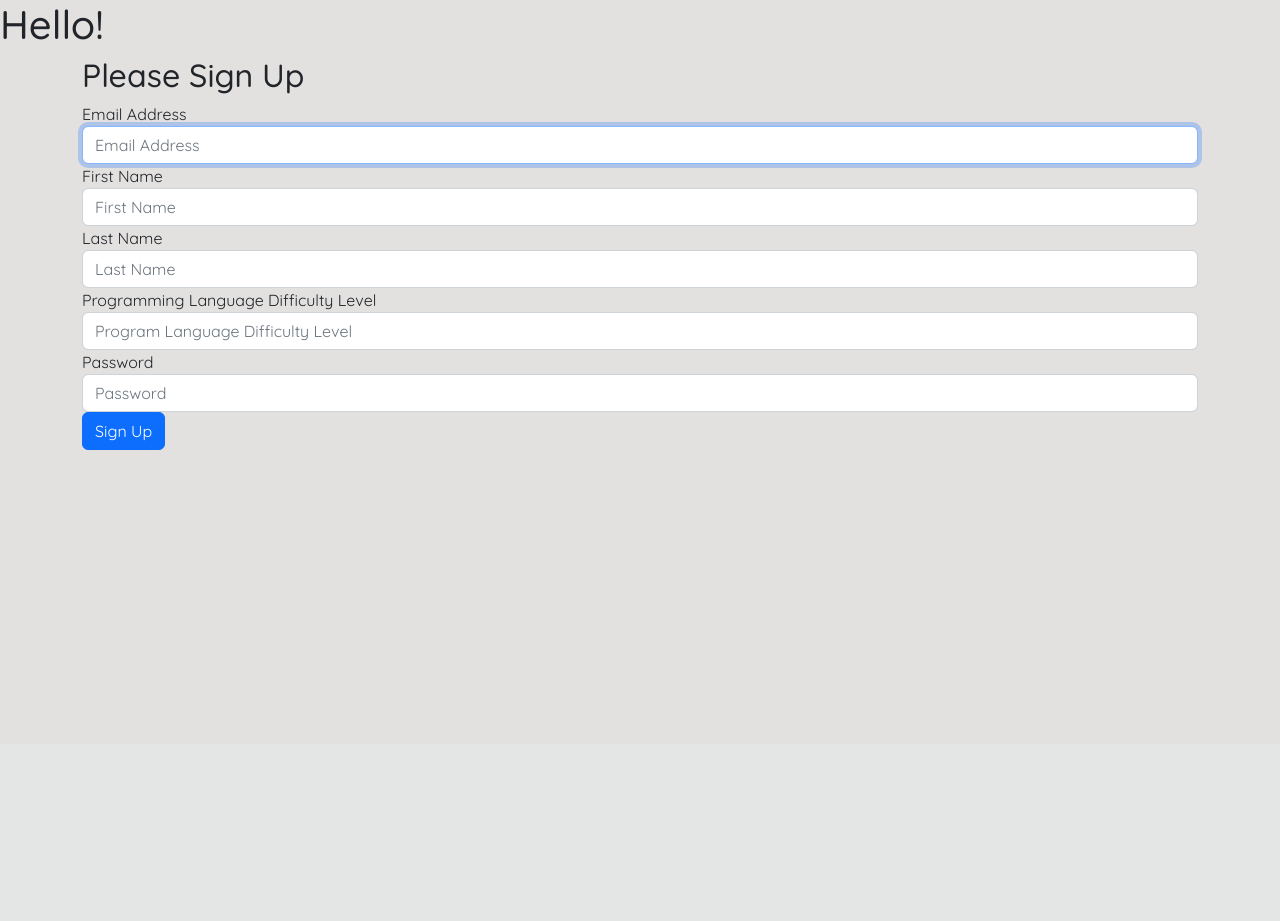
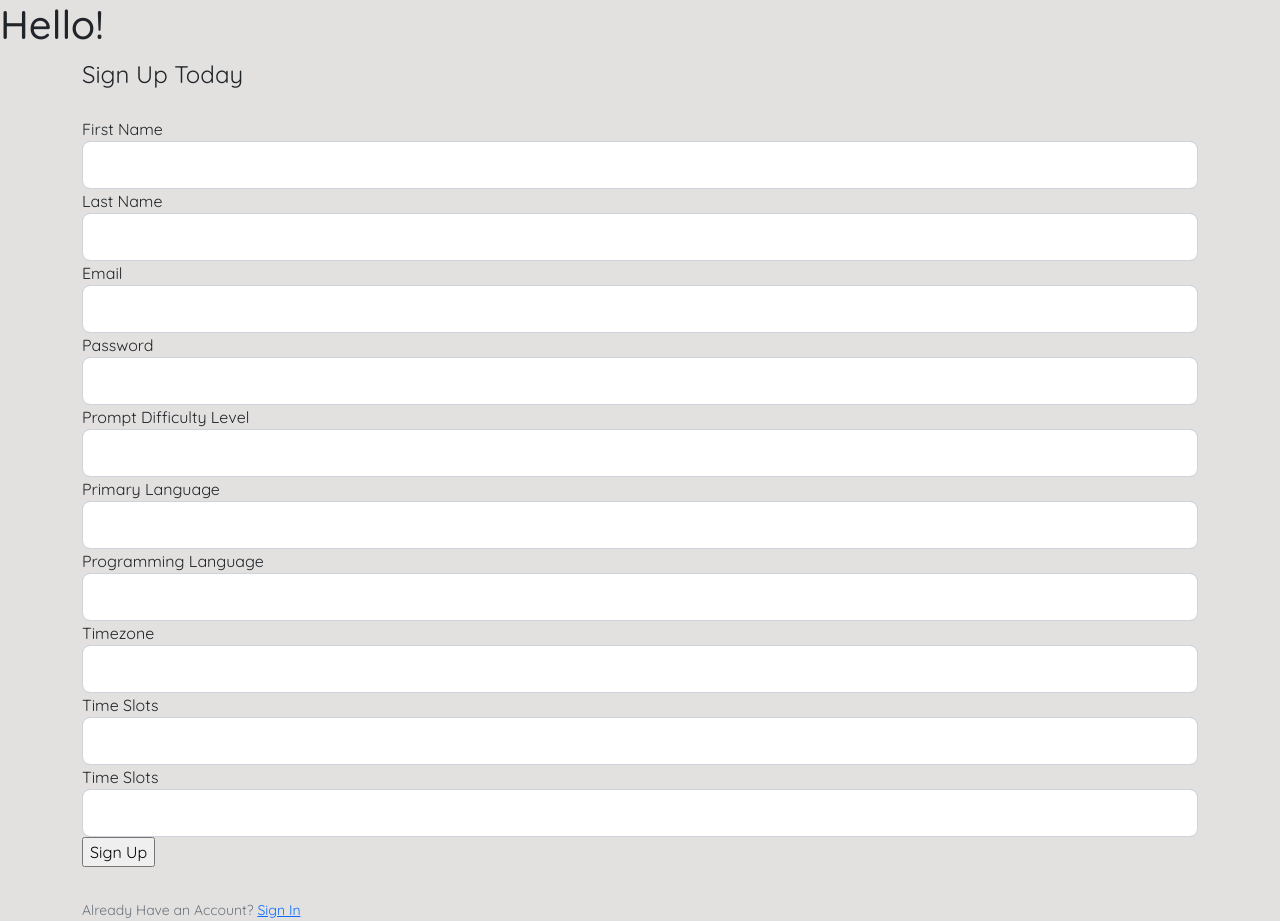
Before and after one commit to g-dailey/Hackbright-Project, a Flask app: page /register in a window 1280 px wide. Shown: the part 56-977 px from the top of the page. Before the commit the page ends 506 px from the top, so only its background shows below. Run offline with Flask 2, Linux system fonts and the light colour scheme; parts of the project's set-up code (start-up, migrations or seed data) failed here and were passed over; some libraries are stand-ins or nearby versions.

Commit message:
Created routes for login and registeration using the new forms

```diff
--- a/forms.py
+++ b/forms.py
@@ -1,14 +1,15 @@
 from flask_wtf import FlaskForm
-from wtforms import StringField, PasswordField, SubmitField, BooleanField, EmailField, ValidationError, TextAreaField
+from wtforms import StringField, PasswordField, SubmitField, BooleanField, ValidationError, TextAreaField
 from wtforms.validators import DataRequired, Length, Email, EqualTo
 from flask_wtf.file import FileField, FileAllowed
 from model import User, Pairing, Meeting, Prompt, TimeSlot, Timezone, Feedback
+# from flask_login import login_user, current_user, logout_user, login_required
 
 
 class SignUpForm(FlaskForm):
   email = StringField('Email', validators=[DataRequired(), Email()])
   first_name = StringField('First Name', validators=[DataRequired(), Length(min=2, max=20)])
-  last_name = StringField('First Name', validators=[DataRequired(), Length(min=2, max=20)])
+  last_name = StringField('Last Name', validators=[DataRequired(), Length(min=2, max=20)])
   password = PasswordField('Password', validators=[DataRequired()])
   #profile picture?
   prompt_difficulty_level = StringField('Prompt Difficulty Level', validators=[DataRequired()]) #how to make this a multiple select field and still exist in this form?
@@ -18,9 +19,6 @@ class SignUpForm(FlaskForm):
   #how to make it easy to select slots from day of the week and timeslots quickly rather than manualy entry for every day of the week?
   day_of_week = StringField('Time Slots', validators=[DataRequired()]) #how to make this a multiple select field and still exist in this form?
   timeslots = StringField('Time Slots', validators=[DataRequired()]) #how to make this a multiple select field and still exist in this form?
-
-
-
   submit = SubmitField('Sign Up')
 
   def validate_email(self, email):
--- a/model.py
+++ b/model.py
@@ -168,9 +168,6 @@ def connect_to_db(flask_app, db_uri="postgresql:///coder-lounge", echo=True):
 
     print("You have been connected to the db")
 
-class NamerForm(FlaskForm):
-    name = StringField("What's your name")
-    submit = SubmitField("Submit")
 
 if __name__ == "__main__":
     from server import app
--- a/server.py
+++ b/server.py
@@ -1,12 +1,14 @@
 
 from flask import Flask, render_template, redirect, flash, session, request, url_for
-from flask_wtf import FlaskForm
+# from flask_wtf import FlaskForm
 from wtforms import StringField, SubmitField
 from wtforms.validators import DataRequired
 from flask_sqlalchemy import SQLAlchemy
 from datetime import datetime
 from model import User, Pairing, Meeting, Prompt, TimeSlot, Timezone, Feedback
 import jinja2
+from forms import SignUpForm, LoginForm, UpdateAccountForm
+import email_validator
 
 app = Flask(__name__)
 
@@ -22,25 +24,20 @@ def home():
 @app.route("/register", methods=['GET', 'POST'])
 
 def register():
+  form = SignUpForm()
   name = session.get("name")
   if request.method == 'POST':
       name = session.get("name")
       session['name'] = name
       return f"<h1> {name} </h1>"
-  return render_template("register.html")
-
-
-@app.route("/form-signup", methods=['GET', 'POST'])
-def get_name():
-    name = request.form['name']
-    session['name'] = name
-    return redirect('register.html')
+  return render_template("register.html", form=form)
 
 
 @app.route("/login", methods=['GET', 'POST'])
+def login():
+  form = LoginForm()
+  return render_template("login.html", form=form)
 
-def login():
-  return render_template("login.html")
 
 if __name__ == "__main__":
     app.run(debug=True, host="0.0.0.0")
--- a/templates/register.html
+++ b/templates/register.html
@@ -5,69 +5,94 @@
 <h1> Hello! {{name}}</h1>
 
 <div class="container">
-<form class="/form-signup" method="POST">
+  <div class="content-section">
+    <form method="POST" action="">
+        {{ form.hidden_tag() }}
+        <fieldset class="form-group">
+          <legend class="border-bottom mb-4"> Sign Up Today </legend>
 
-  <h2 class="form-signup-heading">Please Sign Up</h2>
+          <div class="form-group">
+            {{ form.first_name.label(class="form-control-label") }}
+            {{ form.first_name(class="form-control form-control-lg") }}
+          </div>
 
-  <div>
 
-    <label for="email" >Email Address</label>
-    <input type="email"
-           name="email"
-           class="form-control input-sm"
-           placeholder="Email Address"
-           required
-           autofocus>
+          <div class="form-group">
+            {{ form.last_name.label(class="form-control-label") }}
+            {{ form.last_name(class="form-control form-control-lg") }}
+          </div>
+
+          <div class="form-group">
+            {{ form.email.label(class="form-control-label") }}
+            {% if form.email.errors %}
+              {{ form.email(class="form-control form-control-lg is-invalid") }}
+              <div class="invalid-feedback">
+                {% for error in form.email.errors %}
+                  <span> {{ error }}</span>
+                {% endfor %}
+              </div>
+            {% else %}
+              {{ form.email(class="form-control form-control-lg") }}
+            {% endif %}
+          </div>
+
+          <div class="form-group">
+            {{ form.password.label(class="form-control-label") }}
+            {% if form.password.errors %}
+              {{ form.password(class="form-control form-control-lg is-invalid") }}
+              <div class="invalid-feedback">
+                {% for error in form.password.errors %}
+                  <span> {{ error }}</span>
+                {% endfor %}
+              </div>
+            {% else %}
+              {{ form.password(class="form-control form-control-lg") }}
+            {% endif %}
+          </div>
+
+          <div class="form-group">
+            {{ form.prompt_difficulty_level.label(class="form-control-label") }}
+            {{ form.prompt_difficulty_level(class="form-control form-control-lg") }}
+          </div>
+
+          <div class="form-group">
+            {{ form.primary_language.label(class="form-control-label") }}
+            {{ form.primary_language(class="form-control form-control-lg") }}
+          </div>
+
+          <div class="form-group">
+            {{ form.programming_language.label(class="form-control-label") }}
+          </div>
+          {{ form.programming_language(class="form-control form-control-lg") }}
+
+          <div class="form-group">
+            {{ form.timezone.label(class="form-control-label") }}
+            {{ form.timezone(class="form-control form-control-lg") }}
+          </div>
+
+          <div class="form-group">
+            {{ form.day_of_week.label(class="form-control-label") }}
+            {{ form.day_of_week(class="form-control form-control-lg") }}
+          </div>
+
+          <div class="form-group">
+            {{ form.timeslots.label(class="form-control-label") }}
+            {{ form.timeslots(class="form-control form-control-lg") }}
+          </div>
+
+      </fieldset>
+      <div class="form-group">
+        {{ form.submit(class= "btn-outline-info") }}
+      </div>
+      <a class="ml-2" href= "{{ url_for('login') }} "></a>
+    </form>
+
+    <div class="border-top pt-3">
+      <small class="text-muted">
+        Already Have an Account? <a class="ml-2" href= "{{ url_for('login') }} ">Sign In</a>
+      </small>
+    </div>
   </div>
-
-  <div>
-
-    <label for="name" >First Name</label>
-    <input type="name"
-           name="name"
-           class="form-control input-sm"
-           placeholder="First Name"
-           required
-           autofocus>
-  </div>
-
-  <div>
-
-    <label for="lname" >Last Name</label>
-    <input type="lname"
-           name="lname"
-           class="form-control input-sm"
-           placeholder="Last Name"
-           required
-           autofocus>
-  </div>
-
-  <div>
-
-    <label for="difficulty-level" >Programming Language Difficulty Level</label>
-    <input type="difficulty-level"
-           name="difficulty-level"
-           class="form-control input-sm"
-           placeholder="Program Language Difficulty Level"
-           required
-           autofocus>
-  </div>
-
-  <div >
-    <label for="password" class="sr-only">Password</label>
-    <input type="password"
-           name="password"
-           class="form-control input"
-           placeholder="Password"
-           required>
-  </div>
-
-  <button class="btn btn-primary btn-block" type="submit">Sign Up
-  </button>
-  </div>
-
-</form>
 </div>
 
-
 {% endblock content %}
```
Also changed, not shown: templates/login.html (+40 -31 lines).
